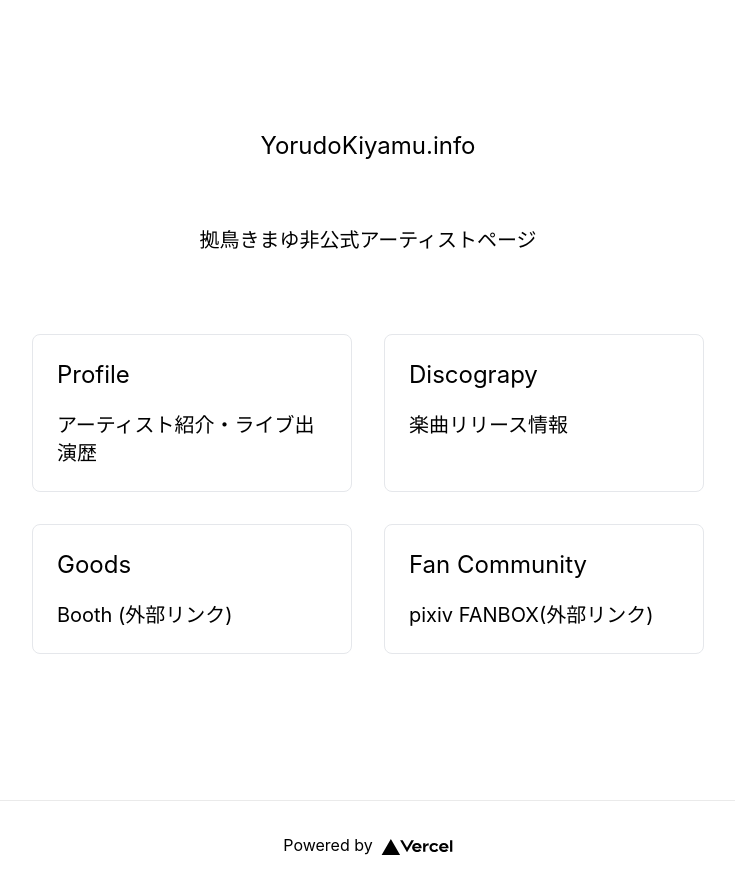
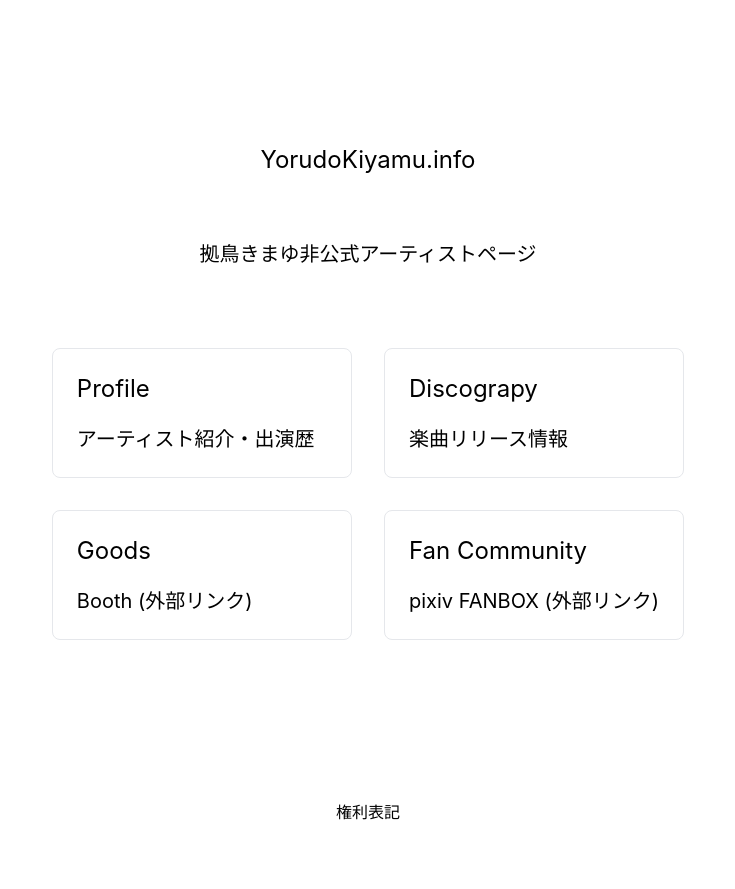
Before and after one commit to human-readable-name/yorudokimayu-info, a Next.js app: page / in a window 1280 px wide. Shown: the whole page, without its empty margins (272-1007 px from the left). After the commit the page ends 824 px from the top, so only its background shows below. Built offline with nearby package versions, Linux system fonts and the light colour scheme.

Commit message:
フッタのコンポーネント化、パスや外部リンクを定数化

```diff
--- /dev/null
+++ b/src/components/common/PageFooter.tsx
@@ -0,0 +1,9 @@
+import React from "react";
+
+const PageFooter: React.FC = () => {
+    return <footer className="flex justify-center align-center">
+        権利表記
+    </footer>
+};
+
+export default PageFooter;
--- /dev/null
+++ b/src/constants/externalLink.ts
@@ -0,0 +1,11 @@
+type ExternalLink = {
+    fanbox: string;
+    booth: string;
+};
+
+const externalLink: ExternalLink = {
+    fanbox: "https://penguinn0va.fanbox.cc/",
+    booth: "https://461okmy.booth.pm/",
+};
+
+export default externalLink;
--- /dev/null
+++ b/src/constants/path.ts
@@ -0,0 +1,13 @@
+type Path = {
+    home: string;
+    profile: string;
+    discography: string;
+};
+
+const path:Path = {
+    home: "/",
+    profile: "/profile",
+    discography: "discography",
+};
+
+export default path;
--- a/src/pages/index.tsx
+++ b/src/pages/index.tsx
@@ -1,9 +1,10 @@
 import type { NextPage } from 'next'
 import Head from 'next/head'
-import Image from 'next/image'
-import styles from '../styles/Home.module.css'
 import LinkCard from '../components/common/LinkCard';
+import PageFooter from '../components/common/PageFooter';
 import PageTitle from '../components/common/PageTitle';
+import externalLink from '../constants/externalLink';
+import path from '../constants/path';
 
 const Home: NextPage = () => {
   return (
@@ -14,33 +15,22 @@ const Home: NextPage = () => {
         <link rel="icon" href="/favicon.ico" />
       </Head>
 
-      <main className={"min-h-screen py-16 flex flex-col justify-center items-center"/*styles.main*/}>
+      <main className="min-h-screen py-16 flex flex-col justify-center items-center">
         <PageTitle text="YorudoKiyamu.info" />
 
-        <p className={"my-16 text-xl"}>
+        <p className="my-16 text-xl">
           拠鳥きまゆ非公式アーティストページ
         </p>
 
-        <div className={"grid grid-cols-1 md:grid-cols-2"}>
-          <LinkCard title="Profile" caption="アーティスト紹介・ライブ出演歴" url="/profile" />
-          <LinkCard title="Discograpy" caption="楽曲リリース情報" url="/discography" />
-          <LinkCard title="Goods" caption="Booth (外部リンク)" url="https://461okmy.booth.pm/" />
-          <LinkCard title="Fan Community" caption="pixiv FANBOX(外部リンク)" url="https://penguinn0va.fanbox.cc/" />
+        <div className="grid grid-cols-1 md:grid-cols-2">
+          <LinkCard title="Profile" caption="アーティスト紹介・出演歴" url={path.profile} />
+          <LinkCard title="Discograpy" caption="楽曲リリース情報" url={path.discography} />
+          <LinkCard title="Goods" caption="Booth (外部リンク)" url={externalLink.booth} />
+          <LinkCard title="Fan Community" caption="pixiv FANBOX (外部リンク)" url={externalLink.fanbox} />
         </div>
       </main>
 
-      <footer className={styles.footer}>
-        <a
-          href="https://vercel.com?utm_source=create-next-app&utm_medium=default-template&utm_campaign=create-next-app"
-          target="_blank"
-          rel="noopener noreferrer"
-        >
-          Powered by{' '}
-          <span className={styles.logo}>
-            <Image src="/vercel.svg" alt="Vercel Logo" width={72} height={16} />
-          </span>
-        </a>
-      </footer>
+      <PageFooter />
     </div>
   )
 }
--- a/src/styles/Home.module.css
+++ /dev/null
@@ -1,20 +0,0 @@
-.footer {
-  display: flex;
-  flex: 1;
-  padding: 2rem 0;
-  border-top: 1px solid #eaeaea;
-  justify-content: center;
-  align-items: center;
-}
-
-.footer a {
-  display: flex;
-  justify-content: center;
-  align-items: center;
-  flex-grow: 1;
-}
-
-.logo {
-  height: 1em;
-  margin-left: 0.5rem;
-}
```
